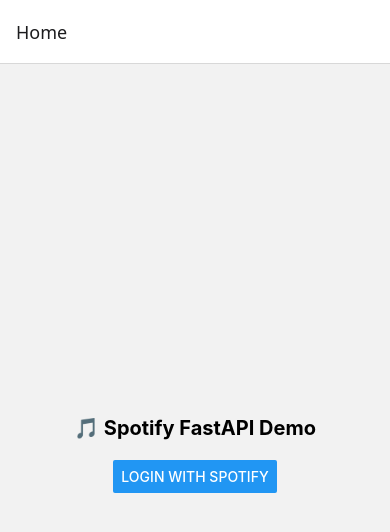
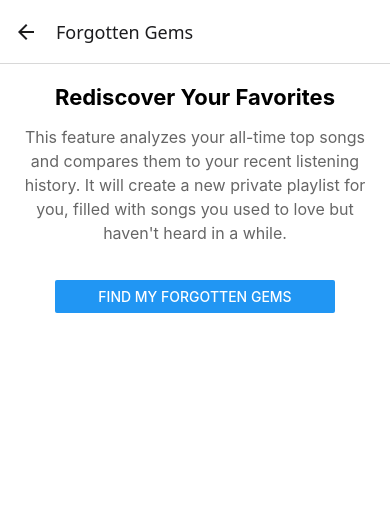
Before and after one commit to ash-1607/spotify-fastapi-project, a React Native app in the folder mobile_app/: screen /ForgottenGems in a window 390 px wide. Shown: the top 532 px of the page. Built offline with nearby package versions, Linux system fonts and the light colour scheme.

Commit message:
Added the FOrgotten gems feature

```diff
--- a/mobile_app/App.tsx
+++ b/mobile_app/App.tsx
@@ -6,6 +6,7 @@ import PlaylistsScreen from "./src/screens/PlaylistsScreen";
 import PlaylistDetailScreen from './src/screens/PlaylistDetailScreen';
 import TopTracksScreen from './src/screens/TopTracksScreen';
 import TopArtistsScreen from './src/screens/TopArtistsScreen';
+import ForgottenGemsScreen from './src/screens/ForgottenGemsScreen';
 
 export type RootStackParamList = {
   Home: undefined;
@@ -16,6 +17,7 @@ export type RootStackParamList = {
   };
   TopTracks: undefined;
   TopArtists: undefined;
+  ForgottenGems: undefined;
 };
 
 const Stack = createNativeStackNavigator<RootStackParamList>();
@@ -29,6 +31,7 @@ export default function App() {
         <Stack.Screen name="PlaylistDetail" component={PlaylistDetailScreen} />
         <Stack.Screen name="TopTracks" component={TopTracksScreen} options={{ title: 'Your Top Tracks' }}/>
         <Stack.Screen name="TopArtists" component={TopArtistsScreen} options={{ title: 'Your Top Artists' }}/>
+        <Stack.Screen name="ForgottenGems" component={ForgottenGemsScreen} options={{ title: 'Forgotten Gems' }}/>
       </Stack.Navigator>
     </NavigationContainer>
   );
--- /dev/null
+++ b/mobile_app/src/screens/ForgottenGemsScreen.tsx
@@ -0,0 +1,131 @@
+// src/screens/ForgottenGemsScreen.tsx
+
+import React, { useState } from 'react';
+import {
+  View,
+  Text,
+  StyleSheet,
+  ActivityIndicator,
+  Button,
+  SafeAreaView,
+  Linking,
+  Alert,
+} from 'react-native';
+import api from '../api';
+
+interface NewPlaylist {
+  name: string;
+  external_urls: {
+    spotify: string;
+  };
+}
+
+const ForgottenGemsScreen = () => {
+  const [loading, setLoading] = useState(false);
+  const [error, setError] = useState<string | null>(null);
+  const [newPlaylist, setNewPlaylist] = useState<NewPlaylist | null>(null);
+
+  const handleGenerate = async () => {
+    setLoading(true);
+    setError(null);
+    setNewPlaylist(null);
+    try {
+      const response = await api.post<NewPlaylist>('/features/forgotten-gems');
+      setNewPlaylist(response.data);
+    } catch (err: any) {
+      console.error('Failed to create playlist:', err);
+      const errorDetail = err.response?.data?.detail?.error?.message || 'Could not create playlist.';
+      setError(errorDetail);
+      Alert.alert('Error', errorDetail);
+    } finally {
+      setLoading(false);
+    }
+  };
+
+  return (
+    <SafeAreaView style={styles.container}>
+      <View style={styles.content}>
+        <Text style={styles.title}>Rediscover Your Favorites</Text>
+        <Text style={styles.description}>
+          This feature analyzes your all-time top songs and compares them to
+          your recent listening history. It will create a new private playlist
+          for you, filled with songs you used to love but haven't heard in a while.
+        </Text>
+
+        <View style={styles.buttonWrapper}>
+          <Button
+            title={loading ? 'Curating Your Playlist...' : 'Find My Forgotten Gems'}
+            onPress={handleGenerate}
+            disabled={loading}
+          />
+        </View>
+
+        {loading && <ActivityIndicator size="large" style={styles.loading} />}
+
+        {newPlaylist && (
+          <View style={styles.successBox}>
+            <Text style={styles.successTitle}>Success! ✅</Text>
+            <Text style={styles.successText}>
+              Your new playlist, "{newPlaylist.name}", has been created in your
+              Spotify library.
+            </Text>
+            <Button
+              title="Open in Spotify"
+              onPress={() => Linking.openURL(newPlaylist.external_urls.spotify)}
+            />
+          </View>
+        )}
+      </View>
+    </SafeAreaView>
+  );
+};
+
+const styles = StyleSheet.create({
+  container: {
+    flex: 1,
+    backgroundColor: '#fff',
+  },
+  content: {
+    padding: 20,
+    alignItems: 'center',
+  },
+  title: {
+    fontSize: 22,
+    fontWeight: 'bold',
+    textAlign: 'center',
+  },
+  description: {
+    fontSize: 16,
+    color: '#666',
+    textAlign: 'center',
+    marginVertical: 15,
+    lineHeight: 24,
+  },
+  buttonWrapper: {
+    width: '80%',
+    marginVertical: 20,
+  },
+  loading: {
+    marginVertical: 20,
+  },
+  successBox: {
+    marginTop: 30,
+    backgroundColor: '#E8F5E9', // Light green
+    borderRadius: 10,
+    padding: 20,
+    width: '100%',
+    alignItems: 'center',
+  },
+  successTitle: {
+    fontSize: 18,
+    fontWeight: 'bold',
+    marginBottom: 10,
+  },
+  successText: {
+    fontSize: 16,
+    textAlign: 'center',
+    marginBottom: 20,
+  },
+});
+
+export default ForgottenGemsScreen;
--- a/mobile_app/src/screens/HomeScreen.tsx
+++ b/mobile_app/src/screens/HomeScreen.tsx
@@ -258,6 +258,11 @@ export default function HomeScreen({ navigation }: any) {
         />
 
         <Button
+          title="Find Forgotten Gems"
+          onPress={() => navigation.navigate('ForgottenGems')}
+        />
+
+        <Button
           title="Logout"
           onPress={handleLogout}
           color="#FF5A5F"
```
Also changed, not shown: 2 other files (tests, documents, lock files or other folders).
